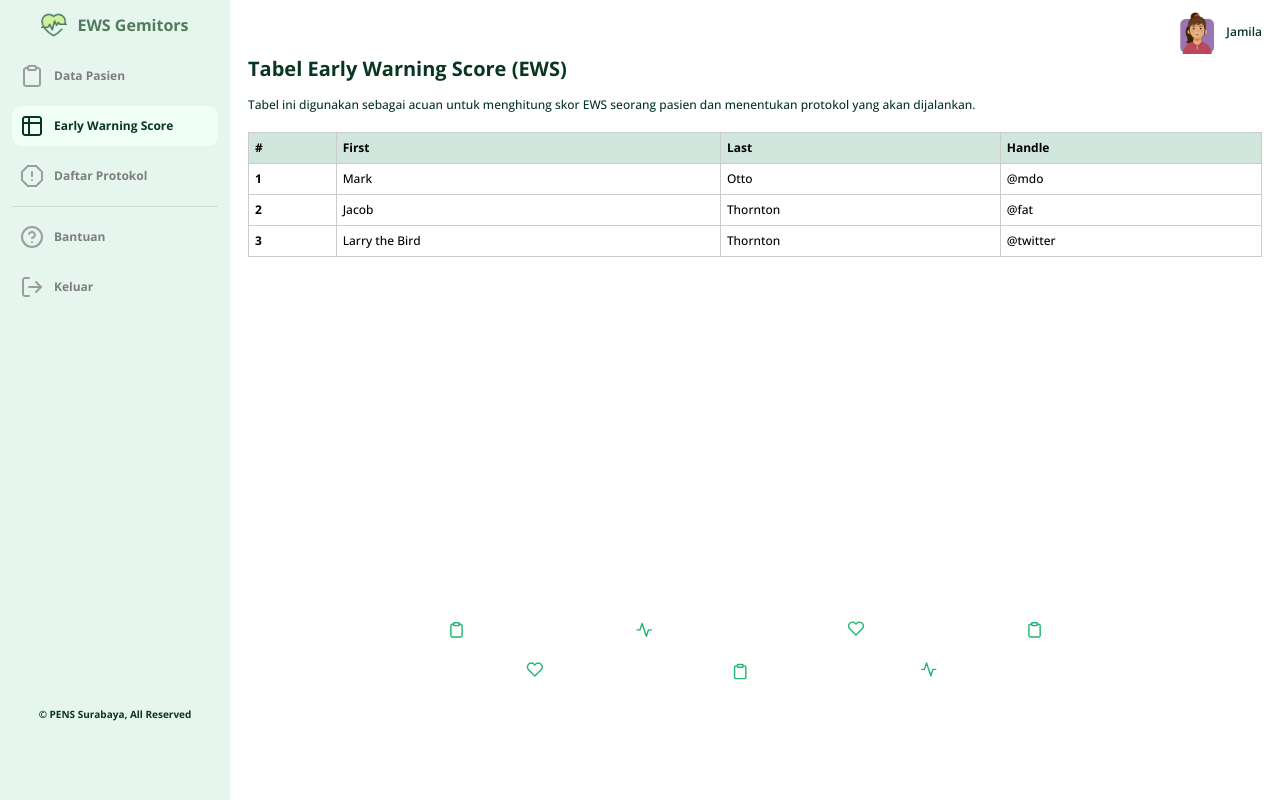
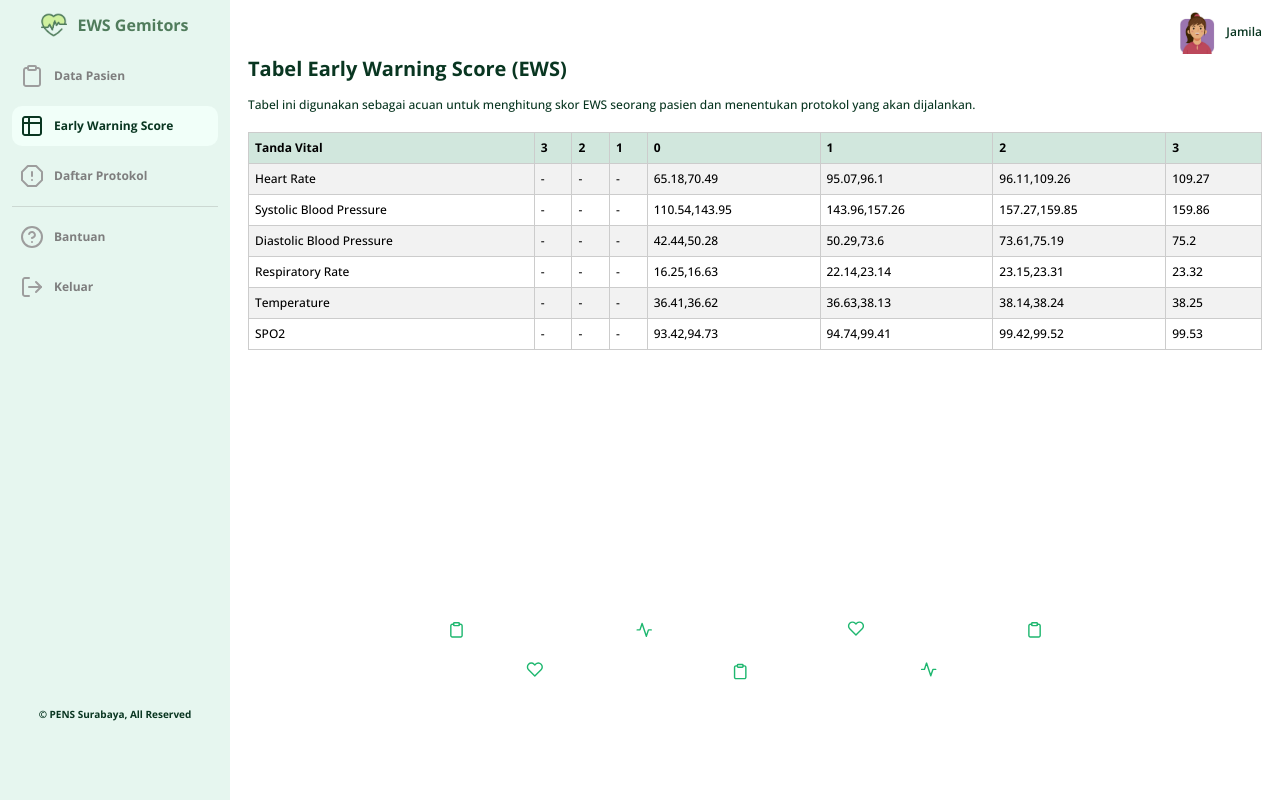
Before and after one commit to puay12/ews-gemitors-fe, a React (Vite) app: page /ews-table in a window 1280 px wide. Built offline with nearby package versions, Linux system fonts and the light colour scheme.

Commit message:
update: EWS table page and fix bugs

```diff
--- a/src/features/EWSTable/presentation/pages/ews_table/EWSTablePage.tsx
+++ b/src/features/EWSTable/presentation/pages/ews_table/EWSTablePage.tsx
@@ -7,33 +7,79 @@ export const EWSTablePage = () => {
             <span>Tabel ini digunakan sebagai acuan untuk menghitung skor EWS seorang pasien dan menentukan protokol yang akan dijalankan.</span>
             {/* EWS TABLE */}
             <div className="vsign-table mt-4">
-                <table className="table table-hover">
+                <table className="table table-hover table-striped table-bordered table-hover">
                     <thead className="table-success">
                         <tr>
-                            <th scope="col">#</th>
-                            <th scope="col">First</th>
-                            <th scope="col">Last</th>
-                            <th scope="col">Handle</th>
+                            <th scope="col">Tanda Vital</th>
+                            <th scope="col">3</th>
+                            <th scope="col">2</th>
+                            <th scope="col">1</th>
+                            <th scope="col">0</th>
+                            <th scope="col">1</th>
+                            <th scope="col">2</th>
+                            <th scope="col">3</th>
                         </tr>
                     </thead>
                     <tbody>
                         <tr>
-                            <th scope="row">1</th>
-                            <td>Mark</td>
-                            <td>Otto</td>
-                            <td>@mdo</td>
+                            <td>Heart Rate</td>
+                            <td>-</td>
+                            <td>-</td>
+                            <td>-</td>
+                            <td>65.18,70.49</td>
+                            <td>95.07,96.1</td>
+                            <td>96.11,109.26</td>
+                            <td>109.27</td>
                         </tr>
                         <tr>
-                            <th scope="row">2</th>
-                            <td>Jacob</td>
-                            <td>Thornton</td>
-                            <td>@fat</td>
+                            <td>Systolic Blood Pressure</td>
+                            <td>-</td>
+                            <td>-</td>
+                            <td>-</td>
+                            <td>110.54,143.95</td>
+                            <td>143.96,157.26</td>
+                            <td>157.27,159.85</td>
+                            <td>159.86</td>
                         </tr>
                         <tr>
-                            <th scope="row">3</th>
-                            <td>Larry the Bird</td>
-                            <td>Thornton</td>
-                            <td>@twitter</td>
+                            <td>Diastolic Blood Pressure</td>
+                            <td>-</td>
+                            <td>-</td>
+                            <td>-</td>
+                            <td>42.44,50.28</td>
+                            <td>50.29,73.6</td>
+                            <td>73.61,75.19</td>
+                            <td>75.2</td>
+                        </tr>
+                        <tr>
+                            <td>Respiratory Rate</td>
+                            <td>-</td>
+                            <td>-</td>
+                            <td>-</td>
+                            <td>16.25,16.63</td>
+                            <td>22.14,23.14</td>
+                            <td>23.15,23.31</td>
+                            <td>23.32</td>
+                        </tr>
+                        <tr>
+                            <td>Temperature</td>
+                            <td>-</td>
+                            <td>-</td>
+                            <td>-</td>
+                            <td>36.41,36.62</td>
+                            <td>36.63,38.13</td>
+                            <td>38.14,38.24</td>
+                            <td>38.25</td>
+                        </tr>
+                        <tr>
+                            <td>SPO2</td>
+                            <td>-</td>
+                            <td>-</td>
+                            <td>-</td>
+                            <td>93.42,94.73</td>
+                            <td>94.74,99.41</td>
+                            <td>99.42,99.52</td>
+                            <td>99.53</td>
                         </tr>
                     </tbody>
                 </table>
--- a/src/features/HealthRecord/presentation/pages/ews_result/EWSResult.tsx
+++ b/src/features/HealthRecord/presentation/pages/ews_result/EWSResult.tsx
@@ -26,12 +26,16 @@ export const EWSResult = () => {
 
     const recordId = sessionStorage.getItem('recordId');
     const patientId = sessionStorage.getItem('patientId');
-    const scores = JSON.parse(sessionStorage.getItem('scores') ?? '');
+    const scores = JSON.parse(sessionStorage.getItem('scores')!) ?? JSON.stringify('');
+
+    console.log(recordId);
 
     useEffect(() => {
         if (scores != '') {
+            console.log('woi');
             setData([scores]);
         } else {
+            console.log('halo');
             axios.get(`${baseUrl}/patients/score/detail/${recordId}`)
                 .then((res) => {
                     setData(res.data);
@@ -43,6 +47,8 @@ export const EWSResult = () => {
 
         setLoading(false);
     }, []);
+
+    console.log(data);
 
     const handleOnClick = async (e:any) => {
         e.preventDefault();
--- a/src/features/HealthRecord/presentation/pages/patient_health_record/PatientHealthRecord.tsx
+++ b/src/features/HealthRecord/presentation/pages/patient_health_record/PatientHealthRecord.tsx
@@ -43,10 +43,12 @@ export const PatientHealthRecord = () => {
                 console.log(err);
                 setLoading(false);
             });
+
+        sessionStorage.setItem('scores', JSON.stringify(''));
     }, []);
 
     const handleAddVsign = () => {
-        sessionStorage.setItem("patientId", id ?? '');
+        sessionStorage.setItem('patientId', id ?? '');
     }
 
     const handleToResult = (e:any) => {
--- a/src/features/PatientData/presentation/pages/add_update_data/AddUpdateData.tsx
+++ b/src/features/PatientData/presentation/pages/add_update_data/AddUpdateData.tsx
@@ -2,7 +2,7 @@ import { ChangeEventHandler, FormEvent, useState } from "react";
 import axios from 'axios';
 import "./add_update_data.scss";
 
-import Form from 'react-bootstrap/Form';
+import { Form, Button as BsButton} from 'react-bootstrap';
 import { baseUrl } from "../../../../../core/config";
 import { Alert, Snackbar, Button } from "@mui/material";
 import { Link } from "react-router-dom";
@@ -84,12 +84,12 @@ export const AddUpdateData = () => {
                     </div>
                 </div>
                 {loading
-                    ?   <Button className="btn btn-success mt-4">
+                    ?   <BsButton className="btn btn-success mt-4">
                             ...
-                        </Button>
-                    :   <Button type="submit" className="btn btn-success mt-4">
+                        </BsButton>
+                    :   <BsButton type="submit" className="btn btn-success mt-4">
                             Submit
-                        </Button>
+                        </BsButton>
                 }
             </Form>
             <Snackbar
```
